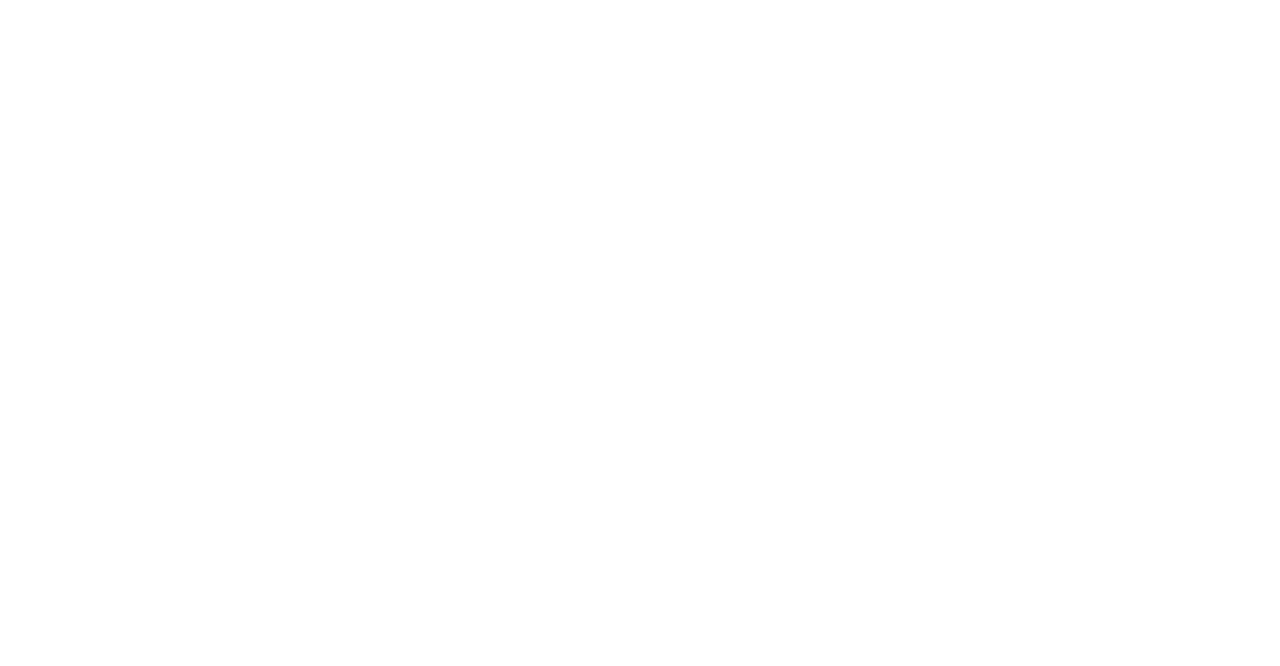
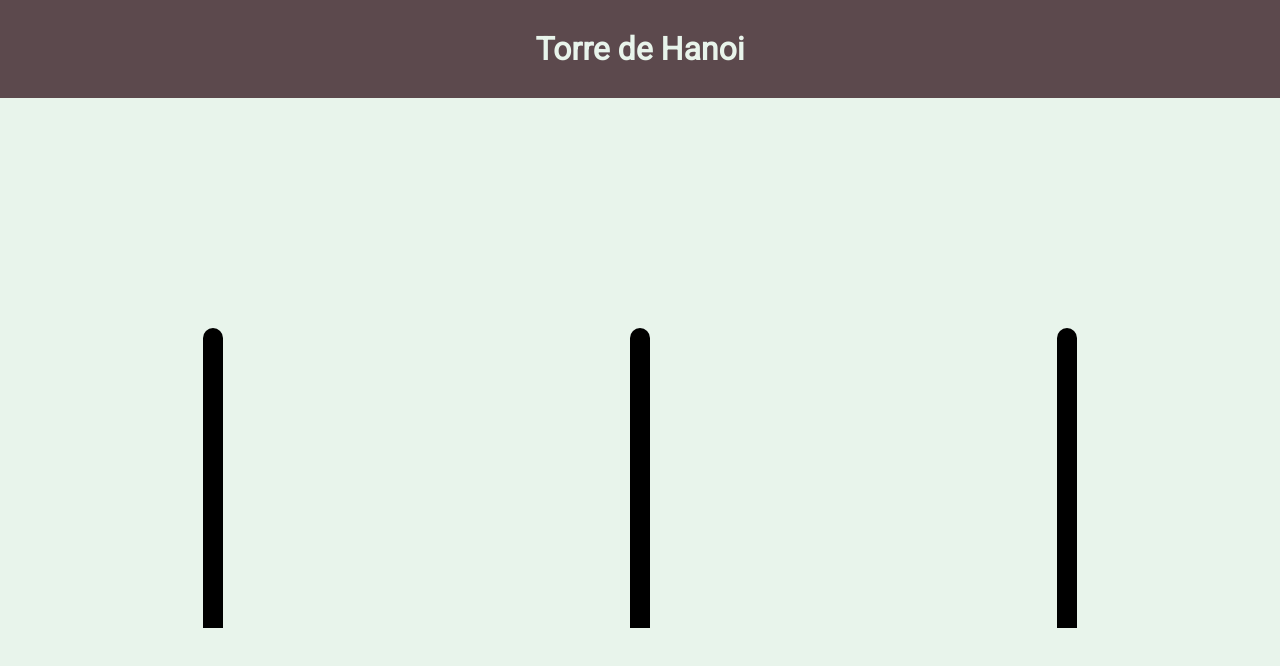
Before and after one commit to CarlosMartorini/tower-of-hanoi, a plain HTML site: page index.html in a window 1280 px wide. Drawn offline with Linux system fonts and the light colour scheme.

Commit message:
Criação das torres e inicio da estilização

```diff
--- a/index.html
+++ b/index.html
@@ -8,9 +8,15 @@
     <title>Torre de Hanoi</title>
 </head>
 <body>
-    <div id="container">
+    <main id="container">
+        <header>
+            <h1 id="titulo">Torre de Hanoi</h1>
+        </header>
 
-    </div>
+        <section id="torres">
+
+        </section>
+    </main>
     <script src="script.js"></script>
 </body>
 </html>
--- a/script.js
+++ b/script.js
@@ -1,6 +1,25 @@
 /* CRIAÇÃO DAS TORRES */
-
-
+function torreUm(){
+    let novaTorre = document.createElement("div");
+    novaTorre.setAttribute("id", "torreUm");
+    let destino = document.getElementById("torres");
+    destino.appendChild(novaTorre);
+}
+torreUm()
+function torreDois(){
+    let novaTorre = document.createElement("div")
+    novaTorre.setAttribute("id", "torreDois");
+    let destino = document.getElementById("torres");
+    destino.appendChild(novaTorre);
+}
+torreDois()
+function torreTres(){
+    let novaTorre = document.createElement("div")
+    novaTorre.setAttribute("id", "torreTres");
+    let destino = document.getElementById("torres");
+    destino.appendChild(novaTorre);
+}
+torreTres()
 /* CRIAÇÃO DAS TORRES */
 
 
--- a/style.css
+++ b/style.css
@@ -1,14 +1,41 @@
-@import
+@import url('https://fonts.googleapis.com/css2?family=Roboto&display=swap');
 
 /* ESTILIZAÇÃO GERAL */
+* {
+    font-family: 'Roboto', sans-serif;
+    box-sizing: border-box;
+    margin: 0px;
+}
 
+body{
+    background-color: #E8F4EB;
+}
 
+header{
+    display: block;
+    background-color: #5c494d;
+    color: #E8F4EB;
+    text-align: center;
+    padding: 30px;
+}
 /* ESTILIZAÇÃO GERAL */
 
 
 /* ESTILIZAÇÃO TORRE */
-
-
+#torres{
+    display: flex;
+    flex-direction: column-reverse;
+    align-items: center;
+    flex-flow: row nowrap;
+}
+#torreUm, #torreDois, #torreTres{
+    background-color: #000;
+    height: 300px;
+    width: 20px;
+    margin: 230px auto 0px;
+    border-top-right-radius: 10px;
+    border-top-left-radius: 10px;
+}
 /* ESTILIZAÇÃO TORRE */
 
 
@@ -20,3 +47,4 @@
 
 
 @media only screen and (min-width: 768px) {
+}
```
